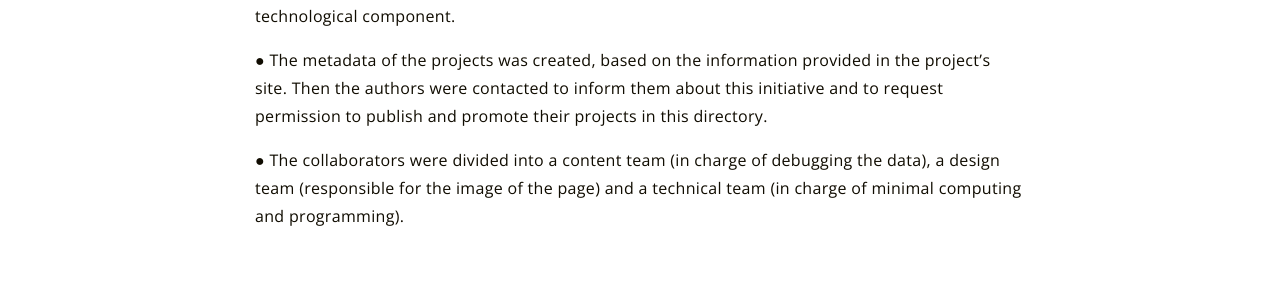
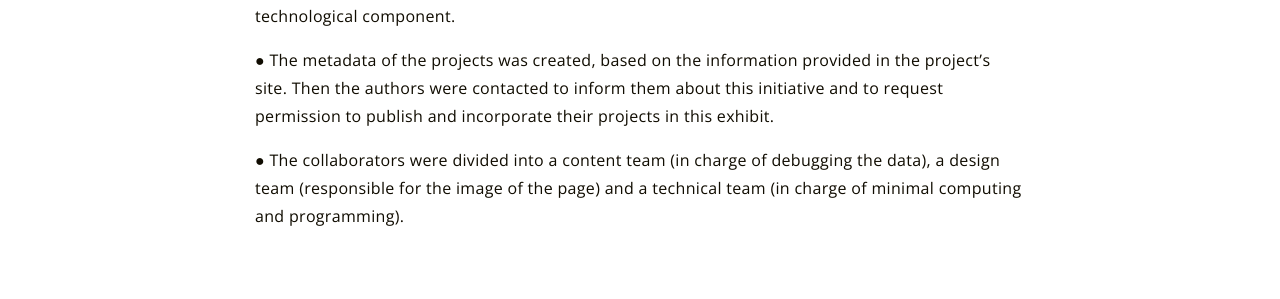
Before and after one commit to unitedfronteras/ufexhibition_mexusa, a Jekyll site: the page built from pages/documentation.md, in a window 1280 px wide. Shown: the part 331-630 px from the top of the page. Built offline with Jekyll 4.4.1, drawn with Linux system fonts in a browser that asks for light colours.

Commit message:
Update documentation.md

```diff
--- a/pages/documentation.md
+++ b/pages/documentation.md
@@ -12,7 +12,7 @@ The creation of this exhibition met the following steps:
 ●	We identified projects that a) talked about the border and b) had at least one digital or technological component.
 
 
-●	The metadata of the projects was created, based on the information provided in the project’s site. Then the authors were contacted to inform them about this initiative and to request permission to publish and promote their projects in this directory.
+●	The metadata of the projects was created, based on the information provided in the project’s site. Then the authors were contacted to inform them about this initiative and to request permission to publish and incorporate their projects in this exhibit.
 
 
 ●	The collaborators were divided into a content team (in charge of debugging the data), a design team (responsible for the image of the page) and a technical team (in charge of minimal computing and programming).
```
